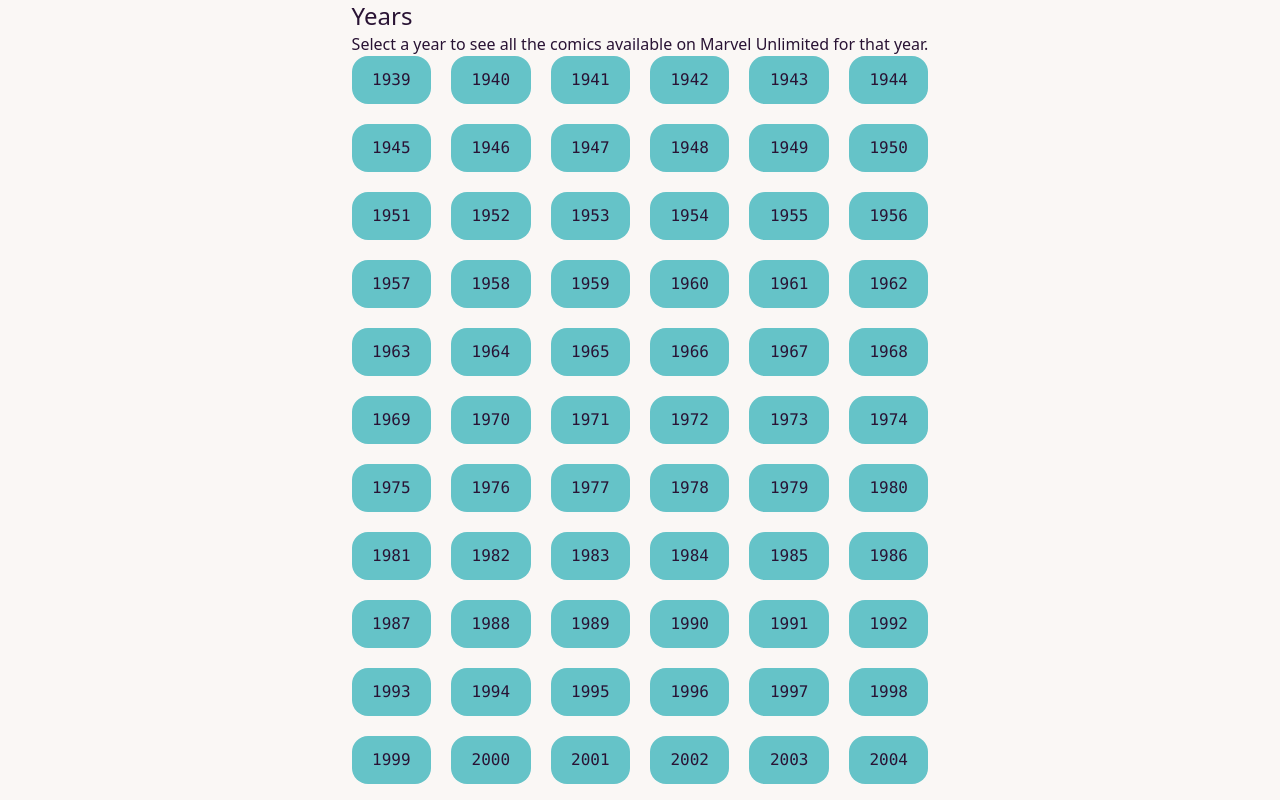
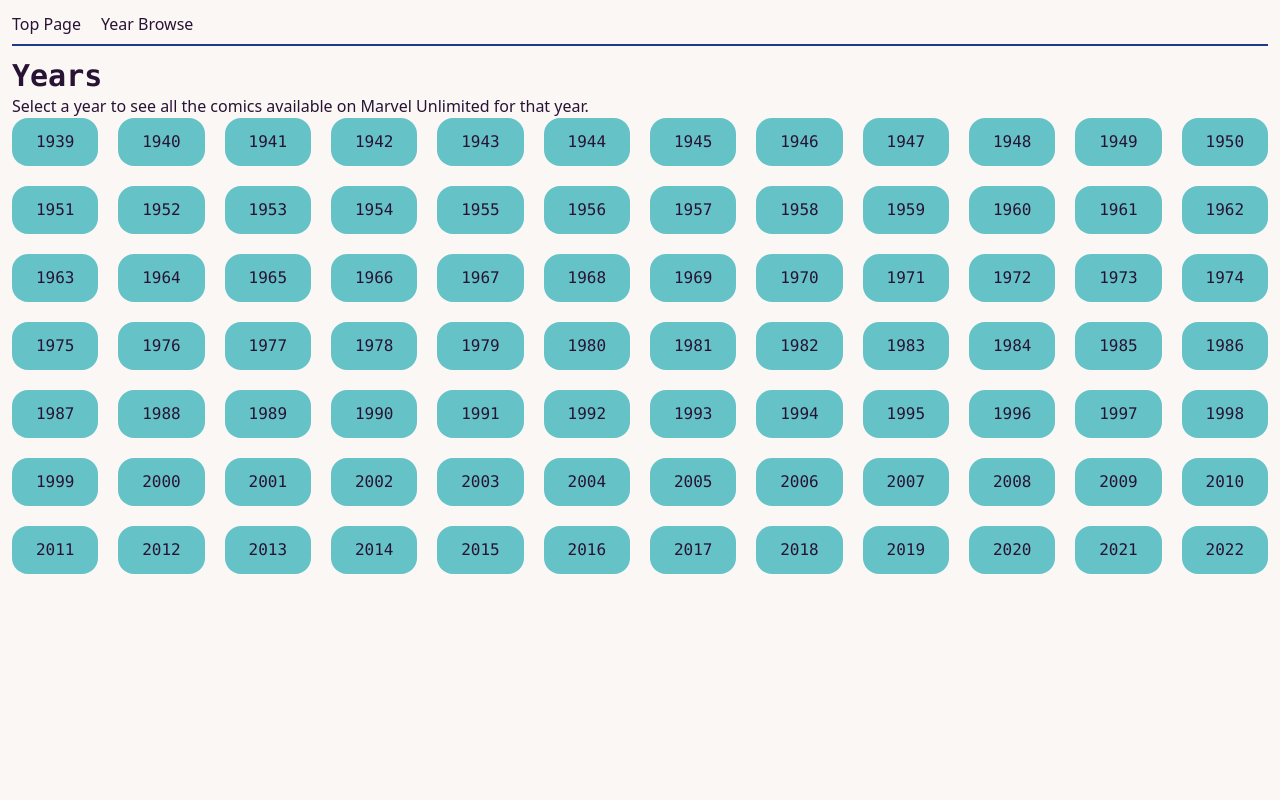
Before and after one commit to miily8310s/marvel-by-year-nextjs, a Next.js app: page /year in a window 1280 px wide. Shown: the top 800 px of the page. Built offline with nearby package versions, Linux system fonts and the light colour scheme.

Commit message:
一通り作成完了ー

```diff
--- /dev/null
+++ b/components/functional/CommonLayout.tsx
@@ -0,0 +1,31 @@
+import { YEAR_PATH } from '@/utils/yearsUtils'
+import Link from 'next/link'
+
+interface CommonLayoutProps {
+  children: React.ReactNode
+}
+
+export const CommonLayout = ({ children }: CommonLayoutProps) => {
+  const HEADER_LINK_BUTTONS = [
+    {
+      linkPath: `/`,
+      displayName: 'Top Page',
+    },
+    {
+      linkPath: `${YEAR_PATH}`,
+      displayName: 'Year Browse',
+    },
+  ] as const
+  return (
+    <div>
+      <nav className="flex gap-5 border-b-2 border-blue-900 pb-2 mb-3">
+        {HEADER_LINK_BUTTONS.map(({ linkPath, displayName }) => (
+          <Link key={displayName} href={linkPath}>
+            {displayName}
+          </Link>
+        ))}
+      </nav>
+      {children}
+    </div>
+  )
+}
--- a/components/model/year/YearBrowse.tsx
+++ b/components/model/year/YearBrowse.tsx
@@ -5,12 +5,12 @@
   const router = useRouter()
   return (
     <div>
-      <h1 className="text-2xl">Years</h1>
+      <h1 className="text-3xl font-mono font-extrabold">Years</h1>
       <p>
         Select a year to see all the comics available on Marvel Unlimited for
         that year.
       </p>
-      <ul className="grid grid-cols-2 md:grid-cols-4 lg:grid-cols-6 gap-5">
+      <ul className="grid grid-cols-6 lg:grid-cols-12 gap-5">
         {publishYears.map((publishYear, index) => (
           <li
             key={`${publishYear}_${index}`}
--- /dev/null
+++ b/components/model/year/YearMoveLink.tsx
@@ -0,0 +1,34 @@
+import Link from 'next/link'
+import {
+  YEAR_PATH,
+  MIN_PUBLISH_YEAR,
+  MAX_PUBLISH_YEAR,
+} from '@/utils/yearsUtils'
+
+type YearMoveLinkProps = {
+  year: number
+}
+
+export const YearMoveLink = ({ year }: YearMoveLinkProps) => {
+  return (
+    <div className=" mt-3">
+      <h1 className="text-3xl font-mono font-extrabold">Comic for {year}</h1>
+      <div className="mt-2 text-blue-800">
+        {year > MIN_PUBLISH_YEAR && (
+          <Link href={`${YEAR_PATH}/${year - 1}`} passHref>
+            <a className="hover:opacity-50 border-b-2 border-blue-800">
+              Previous Year
+            </a>
+          </Link>
+        )}{' '}
+        {year < MAX_PUBLISH_YEAR && (
+          <Link href={`${YEAR_PATH}/${year + 1}`} passHref>
+            <a className="hover:opacity-50 border-b-2 border-blue-800">
+              Next Year
+            </a>
+          </Link>
+        )}
+      </div>
+    </div>
+  )
+}
--- a/pages/_app.tsx
+++ b/pages/_app.tsx
@@ -1,8 +1,13 @@
 import '../styles/globals.css'
 import type { AppProps } from 'next/app'
+import { CommonLayout } from '@/components/functional/CommonLayout'
 
 function MyApp({ Component, pageProps }: AppProps) {
-  return <Component {...pageProps} />
+  return (
+    <CommonLayout>
+      <Component {...pageProps} />
+    </CommonLayout>
+  )
 }
 
 export default MyApp
--- a/pages/_document.tsx
+++ b/pages/_document.tsx
@@ -37,7 +37,7 @@
             content="See what issues are available on MU for a given year."
           />
         </Head>
-        <body className="hero  min-h-screen">
+        <body className="min-h-screen m-3">
           <Main />
           <NextScript />
         </body>
--- a/pages/index.tsx
+++ b/pages/index.tsx
@@ -19,23 +19,19 @@
       displayName: 'Start at the beginning',
     },
     {
-      linkPath: `${YEAR_PATH}/${MAX_PUBLISH_YEAR - 1}`,
+      linkPath: `${YEAR_PATH}/${MAX_PUBLISH_YEAR}`,
       displayName: "See What's current",
-    },
-    {
-      linkPath: `#`,
-      displayName: 'Get a random comic',
     },
   ] as const
 
   return (
-    <div>
+    <>
       <Head>
         <title>{getPageTitle('Home')}</title>
       </Head>
       <main>
         <div className="hero-content flex-col">
-          <h1 className="text-2xl font-mono font-bold">
+          <h1 className="text-3xl font-mono font-extrabold">
             Browse Marvel Unlimited by Year
           </h1>
           <p className="md:max-w-screen-md lg:max-w-screen-lg">
@@ -51,7 +47,7 @@
             </a>
             .
           </p>
-          <ul className="grid md:grid-cols-2 lg:grid-cols-4 gap-5">
+          <ul className="grid md:grid-cols-3 gap-10">
             {LINK_BUTTONS.map(({ linkPath, displayName }, index) => (
               <Link href={linkPath} passHref key={`${displayName}_${index}`}>
                 <li className="grid card bg-secondary rounded-box h-32 place-items-center p-2 hover:cursor-pointer">
@@ -62,7 +58,7 @@
           </ul>
         </div>
       </main>
-    </div>
+    </>
   )
 }
 
--- a/pages/year/[year].tsx
+++ b/pages/year/[year].tsx
@@ -1,19 +1,24 @@
 import { GetServerSideProps } from 'next'
 import { getComics } from '@/lib/axios'
 import { Comic } from '@/entities/model/comic'
+import { YearMoveLink } from '@/components/model/year/YearMoveLink'
 import { ComicSummary } from '@/components/model/comic/ComicSummary'
 
 interface YearPageProps {
+  year: number
   comics: Comic[]
 }
 
-const YearPage = ({ comics }: YearPageProps) => {
+const YearPage = ({ year, comics }: YearPageProps) => {
   return (
-    <div className="grid gap-2 grid-cols-2 md:grid-cols-4 lg:grid-cols-5">
-      {comics.length < 1 ?? <div>Nothing to show</div>}
-      {comics.map((comic) => (
-        <ComicSummary comic={comic} key={comic.id} />
-      ))}
+    <div className="container">
+      <YearMoveLink year={year} />
+      <div className="grid gap-2 grid-cols-2 md:grid-cols-4 lg:grid-cols-5">
+        {comics.length < 1 ?? <div>Nothing to show</div>}
+        {comics.map((comic) => (
+          <ComicSummary comic={comic} key={comic.id} />
+        ))}
+      </div>
     </div>
   )
 }
@@ -30,6 +35,7 @@
 
   return {
     props: {
+      year: parseInt(year),
       comics: results,
     },
   }
--- a/utils/yearsUtils.ts
+++ b/utils/yearsUtils.ts
@@ -1,11 +1,11 @@
 export const MIN_PUBLISH_YEAR = 1939
-export const MAX_PUBLISH_YEAR = new Date().getFullYear() + 1
+export const MAX_PUBLISH_YEAR = new Date().getFullYear()
 
 /**
  * MIN_PUBLISH_YEARから今年の年を配列で返す
  */
 export const publishYears = Array.from(
-  Array(MAX_PUBLISH_YEAR - MIN_PUBLISH_YEAR).keys(),
+  Array(MAX_PUBLISH_YEAR + 1 - MIN_PUBLISH_YEAR).keys(),
 ).map((year) => year + MIN_PUBLISH_YEAR)
 
 export const YEAR_PATH = '/year'
```
